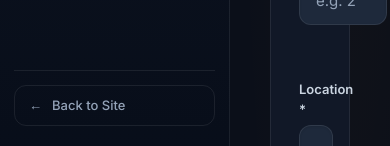
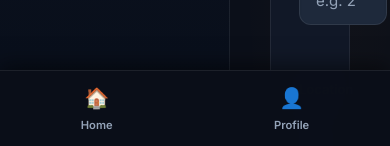
Before and after one commit to ndifondonna321-slim/house_finder, a Next.js app: page /admin/new in a window 390 px wide. Shown: the part 698-844 px from the top of the page. Built offline with nearby package versions, Linux system fonts and the light colour scheme; no server answers.

Commit message:
Implement responsive mobile bottom navigation

```diff
--- a/app/globals.css
+++ b/app/globals.css
@@ -384,3 +384,58 @@ textarea.input { resize: vertical; min-height: 100px; }
 }
 .nav-link:hover { color: var(--text); background: rgba(255,255,255,0.06); }
 .nav-link.active { color: var(--primary-light); background: rgba(59,130,246,0.1); }
+
+/* ─── Mobile Bottom Navigation ───────────────────────────────── */
+.mobile-bottom-nav {
+  display: none;
+  position: fixed;
+  bottom: 0;
+  left: 0;
+  width: 100%;
+  background: rgba(11, 15, 25, 0.98);
+  backdrop-filter: blur(20px);
+  border-top: 1px solid var(--border);
+  z-index: 100;
+  padding-bottom: env(safe-area-inset-bottom, 0);
+  box-shadow: 0 -4px 20px rgba(0,0,0,0.5);
+}
+
+.mobile-bottom-nav-inner {
+  display: flex;
+  justify-content: space-around;
+  align-items: center;
+  padding: 0.5rem 0;
+}
+
+.mobile-nav-item {
+  display: flex;
+  flex-direction: column;
+  align-items: center;
+  gap: 0.25rem;
+  color: var(--text-muted);
+  text-decoration: none;
+  font-size: 0.7rem;
+  font-weight: 600;
+  padding: 0.25rem;
+  transition: var(--transition);
+  background: transparent;
+  border: none;
+  cursor: pointer;
+}
+
+.mobile-nav-item:hover, .mobile-nav-item.active {
+  color: var(--primary);
+}
+
+.mobile-nav-icon {
+  font-size: 1.25rem;
+}
+
+@media (max-width: 768px) {
+  .mobile-bottom-nav {
+    display: block;
+  }
+  body {
+    padding-bottom: 70px;
+  }
+}
--- a/app/layout.tsx
+++ b/app/layout.tsx
@@ -5,6 +5,7 @@ import Navbar from "@/components/Navbar";
 import { AuthProvider } from "@/context/AuthContext";
 import { AuthGuard } from "@/components/AuthGuard";
 import Footer from "@/components/Footer";
+import MobileBottomNav from "@/components/MobileBottomNav";
 
 const geistSans = Geist({
   variable: "--font-geist-sans",
@@ -37,6 +38,7 @@ export default function RootLayout({
           <AuthGuard>
             <main style={{ flex: 1, paddingTop: "64px" }}>{children}</main>
           </AuthGuard>
+          <MobileBottomNav />
           <Footer />
         </AuthProvider>
       </body>
--- /dev/null
+++ b/components/MobileBottomNav.tsx
@@ -0,0 +1,53 @@
+"use client";
+
+import Link from "next/link";
+import { usePathname } from "next/navigation";
+import { useAuth } from "@/context/AuthContext";
+import NotificationBell from "./NotificationBell";
+
+export default function MobileBottomNav() {
+  const { user } = useAuth();
+  const pathname = usePathname();
+
+  const isActive = (path: string) => pathname === path;
+
+  return (
+    <nav className="mobile-bottom-nav">
+      <div className="mobile-bottom-nav-inner">
+        {/* HOME (Everyone) */}
+        <Link href="/" className={`mobile-nav-item ${isActive("/") ? "active" : ""}`}>
+          <span className="mobile-nav-icon">🏠</span>
+          <span>Home</span>
+        </Link>
+
+        {/* SELL (Admins Only) */}
+        {user?.role === "admin" && (
+          <Link href="/admin/new" className={`mobile-nav-item ${isActive("/admin/new") ? "active" : ""}`}>
+            <span className="mobile-nav-icon">➕</span>
+            <span>Sell</span>
+          </Link>
+        )}
+
+        {/* NOTIFICATIONS (Logged-in users) */}
+        {user && (
+          <div className="mobile-nav-item">
+            {/* We pass direction="up" so the popup doesn't open off-screen! */}
+            <div style={{ marginTop: "-8px" }}>
+              <NotificationBell direction="up" />
+            </div>
+            <span style={{ marginTop: "-2px" }}>News</span>
+          </div>
+        )}
+
+        {/* PROFILE (Everyone, routes to login if logged out) */}
+        <Link
+          href={user ? "/profile" : "/login"}
+          className={`mobile-nav-item ${isActive("/profile") || isActive("/login") ? "active" : ""}`}
+        >
+          <span className="mobile-nav-icon">👤</span>
+          <span>Profile</span>
+        </Link>
+      </div>
+    </nav>
+  );
+}
--- a/components/NotificationBell.tsx
+++ b/components/NotificationBell.tsx
@@ -12,7 +12,7 @@ type Notification = {
   created_at: string;
 };
 
-export default function NotificationBell() {
+export default function NotificationBell({ direction = "down" }: { direction?: "up" | "down" }) {
   const { user } = useAuth();
   const router = useRouter();
   const [notifications, setNotifications] = useState<Notification[]>([]);
@@ -135,7 +135,8 @@ export default function NotificationBell() {
       {isOpen && (
         <div style={{
           position: "absolute",
-          top: "100%",
+          top: direction === "down" ? "100%" : "auto",
+          bottom: direction === "up" ? "100%" : "auto",
           right: "-10px",
           width: "320px",
           background: "var(--bg-card)",
@@ -144,8 +145,9 @@ export default function NotificationBell() {
           boxShadow: "0 10px 25px -5px rgba(0, 0, 0, 0.5)",
           zIndex: 50,
           overflow: "hidden",
-          marginTop: "0.5rem",
-          animation: "fadeInDown 0.2s ease both"
+          marginTop: direction === "down" ? "0.5rem" : "0",
+          marginBottom: direction === "up" ? "0.5rem" : "0",
+          animation: direction === "down" ? "fadeInDown 0.2s ease both" : "fadeInUp 0.2s ease both"
         }}>
           <div style={{
             padding: "1rem",
```
